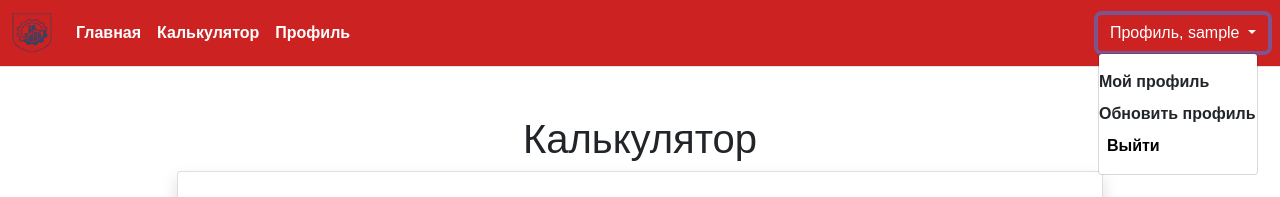
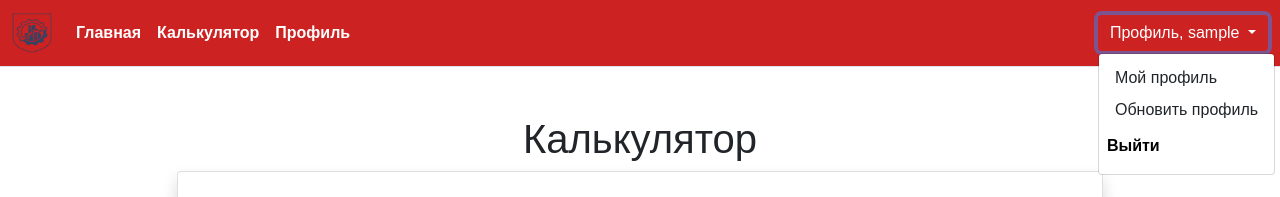
Before and after one commit to alexfaraday/investmoscow, a Django app: page /main/calculator/ in a window 1280 px wide, after a click that opens the changed part. Shown: the top 197 px of the page. Run offline with Django 3.2, Linux system fonts and the light colour scheme; the visitor is signed in with stand-in values (Sample User, id 1); data that the repository does not hold is empty; some libraries are stand-ins or nearby versions; some web fonts are replaced.

```diff
--- a/mainpage/templates/mainpage/base.html
+++ b/mainpage/templates/mainpage/base.html
@@ -78,8 +78,8 @@ font-display: optional;
    Профиль, {{ request.user }}
   </button>
   <ul class="dropdown-menu" aria-labelledby="dropdownMenuButton1">
-    <li><a class="dropdown-item" href="/main/{{ request.user.pk }}"></a>Мой профиль</a></li>
-    <li><a class="dropdown-item" href="/main/{{ request.user.pk }}/update/"></a>Обновить профиль</a></li>
+    <li><a class="dropdown-item" href="/main/{{ request.user.pk }}">Мой профиль</a></li>
+    <li><a class="dropdown-item" href="/main/{{ request.user.pk }}/update/">Обновить профиль</a></li>
 
     <li> <a class="nav-link active" style="color:black" href="/logout" tabindex="-1" ><b> Выйти</b></a></li>
   </ul>
```
